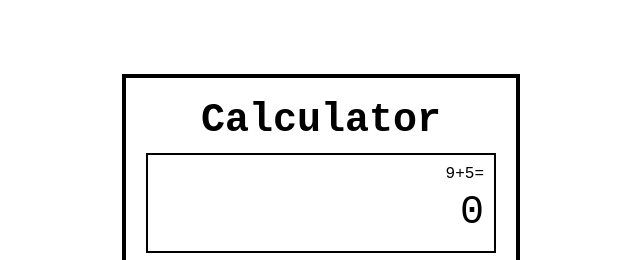
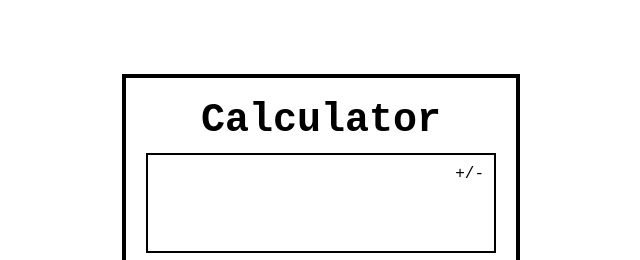
Before and after one commit to molnar-david/odin-calculator, a plain HTML site: page index.html in a window 1280 px wide. Both pictures are taken after a click on the button "+/-". Shown: the top 260 px of the page, 319-959 px from the left. Drawn offline with Linux system fonts and the light colour scheme.

Commit message:
Add display function

```diff
--- a/index.html
+++ b/index.html
@@ -13,8 +13,8 @@
         <div id="calc">
             <h1>Calculator</h1>
             <div class="display-container">
-                <div id="display-input" class="vertical-center">9+5=</div>
-                <div id="display-output" class="vertical-center">0</div>
+                <div id="display-input" class="vertical-center"></div>
+                <div id="display-output" class="vertical-center"></div>
             </div>
             <div class="calc-row">
                 <button>C</button>
--- a/script.js
+++ b/script.js
@@ -1,4 +1,11 @@
 let operand1, operator, operand2;
+let displayInput = document.getElementById("display-input");
+let displayOutput = document.getElementById("display-output");
+
+let btns = document.querySelectorAll("button");
+btns.forEach((btn) => {
+    btn.addEventListener("click", display);
+});
 
 function add(x, y) {
     return x + y;
@@ -35,6 +42,10 @@ function operate(operand1, operator, operand2) {
     }
 }
 
+function display(event) {
+    displayInput.textContent += event.target.textContent;
+}
+
 // operand1 = prompt("Enter operand1:");
 // operator = prompt("Enter operator:");
 // operand2 = prompt("Enter operand2:");
```
